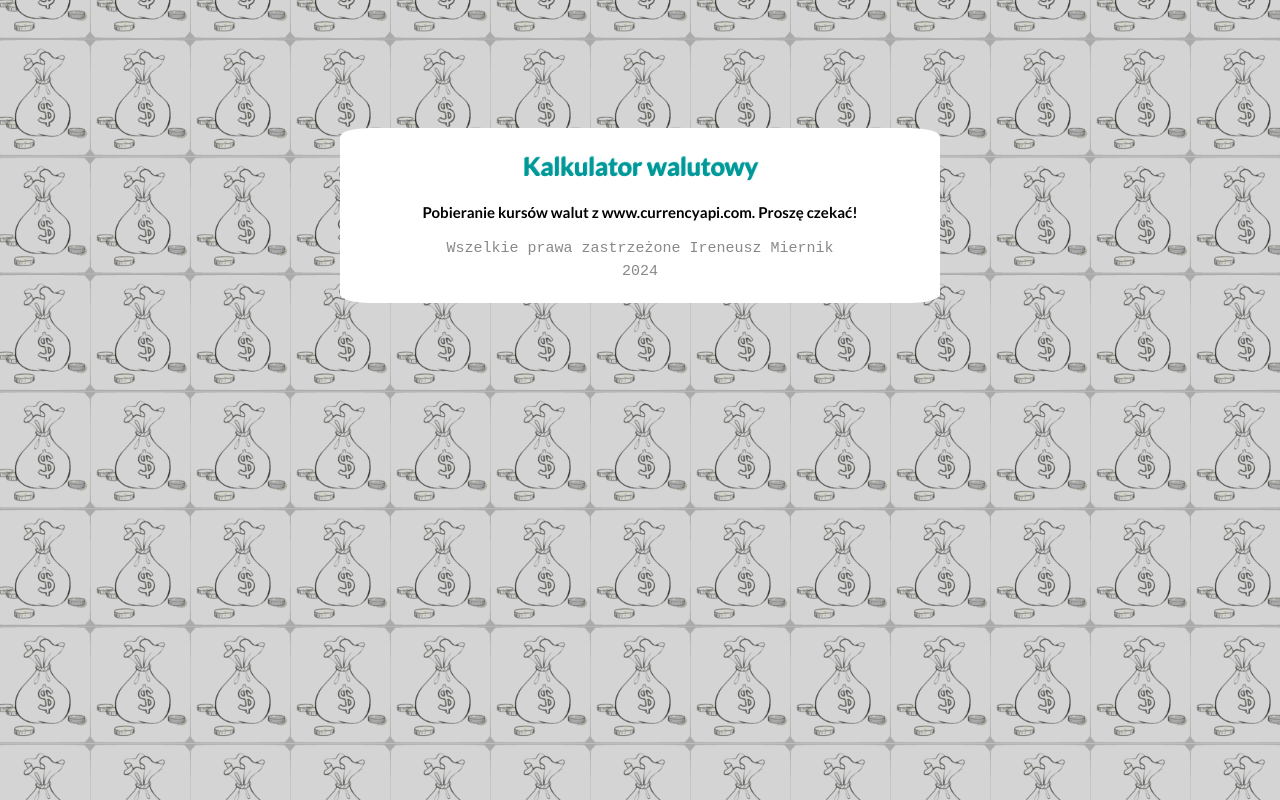
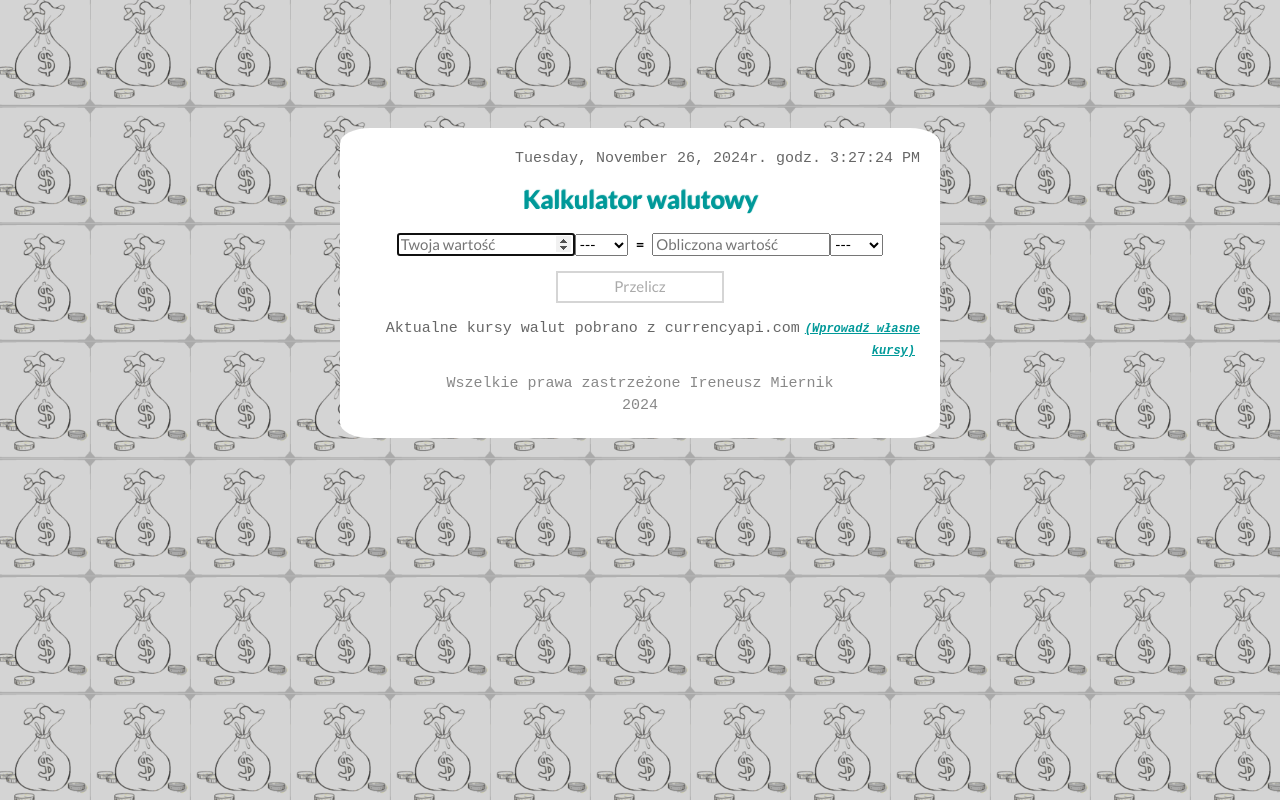
Before and after one commit to irekmiernik/currency-calculator, a React (Create React App) app: page / in a window 1280 px wide. Built offline with nearby package versions, Linux system fonts and the light colour scheme; no server answers.

Commit message:
The hook useGetRates to get current currency rates form currencyapi.com added

```diff
--- a/src/App.js
+++ b/src/App.js
@@ -1,46 +1,27 @@
 import { Header } from "./Header";
 import { Footer } from "./Footer";
 import { Container } from "./Container";
-// import { Calculator } from "./Calculator";
-// import { Updater } from "./Updater";
-// import { Dater } from "./Dater";
-import { Getter } from "./Getter";
-// import { useManageRates } from "./useManageRates";
-import { useGetRates } from "./useGetRates";
+import { Calculator } from "./Calculator";
+import { Updater } from "./Updater";
+import { Dater } from "./Dater";
+import { useManageRates } from "./useManageRates";
 export let manageRates = null;
-export let ratesState = null;
 
-/* let initialRatesTable = [
+let initialRatesTable = [
   { id: 0, curriency: "---", rate: 0.00 },
   { id: 1, curriency: "PLN", rate: 1.00 },
-]; */
+];
 
 export default function App() {
 
-  ratesState = useGetRates();
-
-  if (ratesState === 0) {
+  manageRates = useManageRates({ initialRatesTable });
 
   return (
     <Container>
+      <Dater />
       <Header title="Kalkulator walutowy" />
-        <Getter />
+      {(manageRates.switcher && <Calculator />) || (!manageRates.switcher && <Updater />)}
       <Footer date="2024" />
     </Container>
   );
-
-  } else {
-
-    // manageRates = useManageRates({ initialRatesTable });
-
-    return (
-      <Container>
-        {/* <Dater /> */}
-        <Header title="Kalkulator walutowy" />
-        {/* {(manageRates.switcher && <Calculator />) || (!manageRates.switcher && <Updater />)} */}
-        <Footer date="2024" />
-      </Container>
-    );
-  }
-
 };
--- a/src/Calculator.js
+++ b/src/Calculator.js
@@ -64,14 +64,15 @@ export const Calculator = () => {
             Przelicz
           </StyledButton>
         </p>
-        <p>
+        <StyleP $dater>
+          Aktualne kursy walut pobrano z currencyapi.com
           <StyleStrong
             $rates
             onClick={manageRates.toggleSwitcher}
           >
-            Aktualizacja kursów walut
+            (Wprowadź własne kursy)
           </StyleStrong>
-        </p>
+        </StyleP>
       </StyledForm>
     </>
   )
--- a/src/useGetRates.js
+++ b/src/useGetRates.js
@@ -2,8 +2,12 @@ import { useState } from "react";
 
 export const useGetRates = () => {
 
-  const [state, setState] = useState(0);
+  const [ratesState, setRatesState] = useState(0);
 
+  if ((JSON.parse(localStorage.getItem("initialRates")) == null) ||
+    (new Intl.DateTimeFormat().format(
+      Date.parse(JSON.parse(localStorage.getItem("initialRates")).meta.last_updated_at))
+      !== new Intl.DateTimeFormat().format(Date.now()))) {
     const request = new XMLHttpRequest();
     request.open("GET",
       "https://api.currencyapi.com/v3/latest?apikey=cur_live_39dcUeauuADbfc4CKypSdtm3n6uab6C1bnpQ8U6O&currencies=EUR%2CUSD%2CGBP%2CCHF%2CJPY&base_currency=PLN"
@@ -11,9 +15,12 @@ export const useGetRates = () => {
     request.responseType = "json";
     request.send();
     request.onloadend = () => {
-    setState(request.status);
-    if (state === 200)
+      if (request.status === 200) {
         localStorage.setItem("initialRates", JSON.stringify(request.response));
       };
-  return state;
+      setRatesState(request.status);
+      return ratesState;
     };
+  };
+  return ratesState;
+};
--- a/src/useManageRates.js
+++ b/src/useManageRates.js
@@ -1,6 +1,9 @@
 import { useState } from "react";
+import { useGetRates } from "./useGetRates";
 
 export const useManageRates = ({ initialRatesTable }) => {
+
+  let ratesState = useGetRates();
 
   let initialRates = {
     meta: { last_updated_at: '2024-11-27T23:59:59Z' },
@@ -12,9 +15,11 @@ export const useManageRates = ({ initialRatesTable }) => {
     },
   };
 
-  initialRatesTable = initialRatesTable.concat(
-    Object.values((JSON.parse(localStorage.getItem("initialRates")) || initialRates).data)
-  );
+  initialRates = JSON.parse(localStorage.getItem("initialRates")) || initialRates;
+
+  let initialRatesDate = new Intl.DateTimeFormat().format(Date.parse(initialRates.meta.last_updated_at));
+  initialRatesTable = initialRatesTable.concat(Object.values(initialRates.data));
+
 
   initialRatesTable = initialRatesTable.map((e, i) =>
     i < 2 ? e : { id: i, curriency: e.code, rate: e.value }
@@ -45,6 +50,7 @@ export const useManageRates = ({ initialRatesTable }) => {
     saveRate,
     switcher,
     toggleSwitcher,
-    state,
+    ratesState,
+    initialRatesDate,
   };
 };
```
Lines whose indentation alone changed are shown as unchanged.
